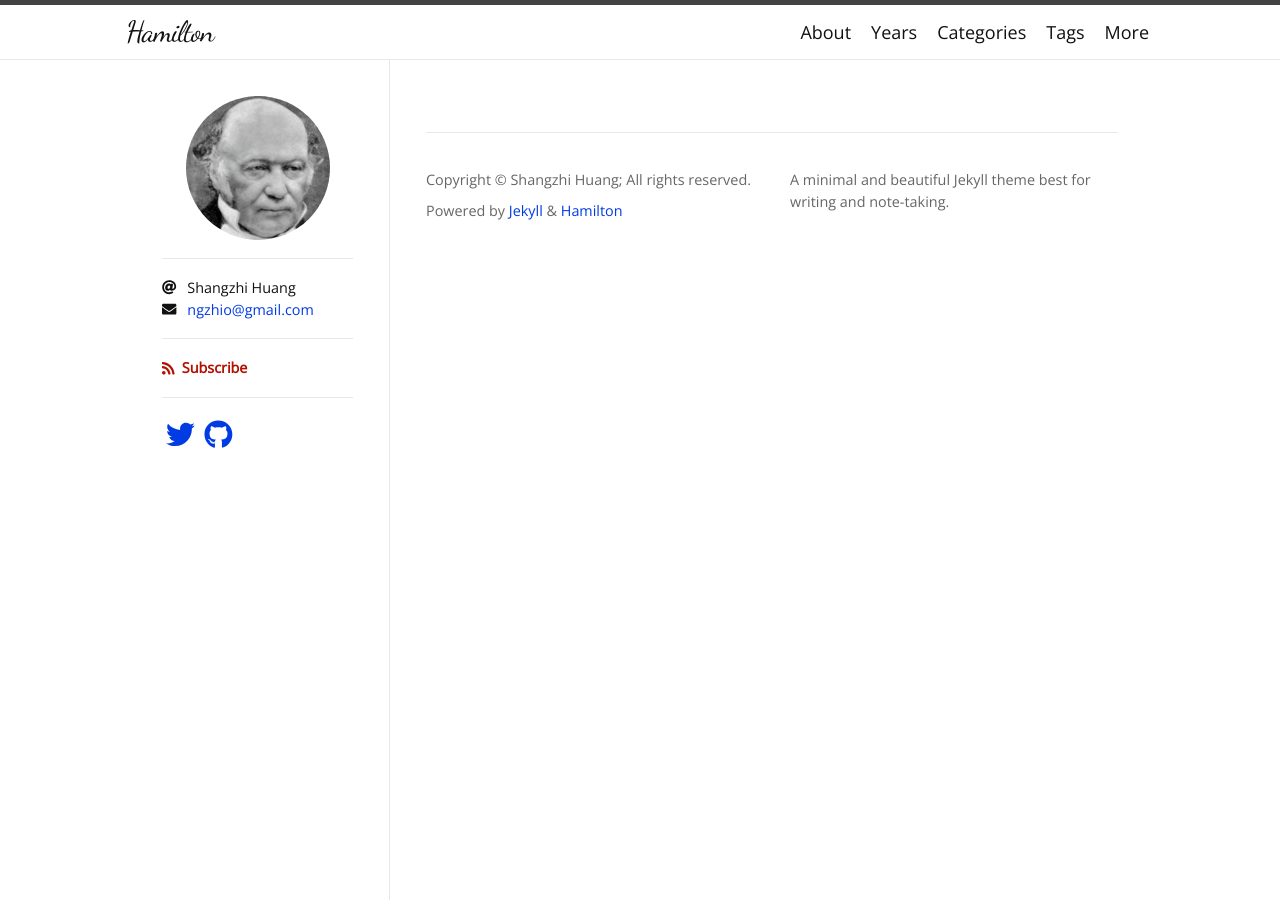
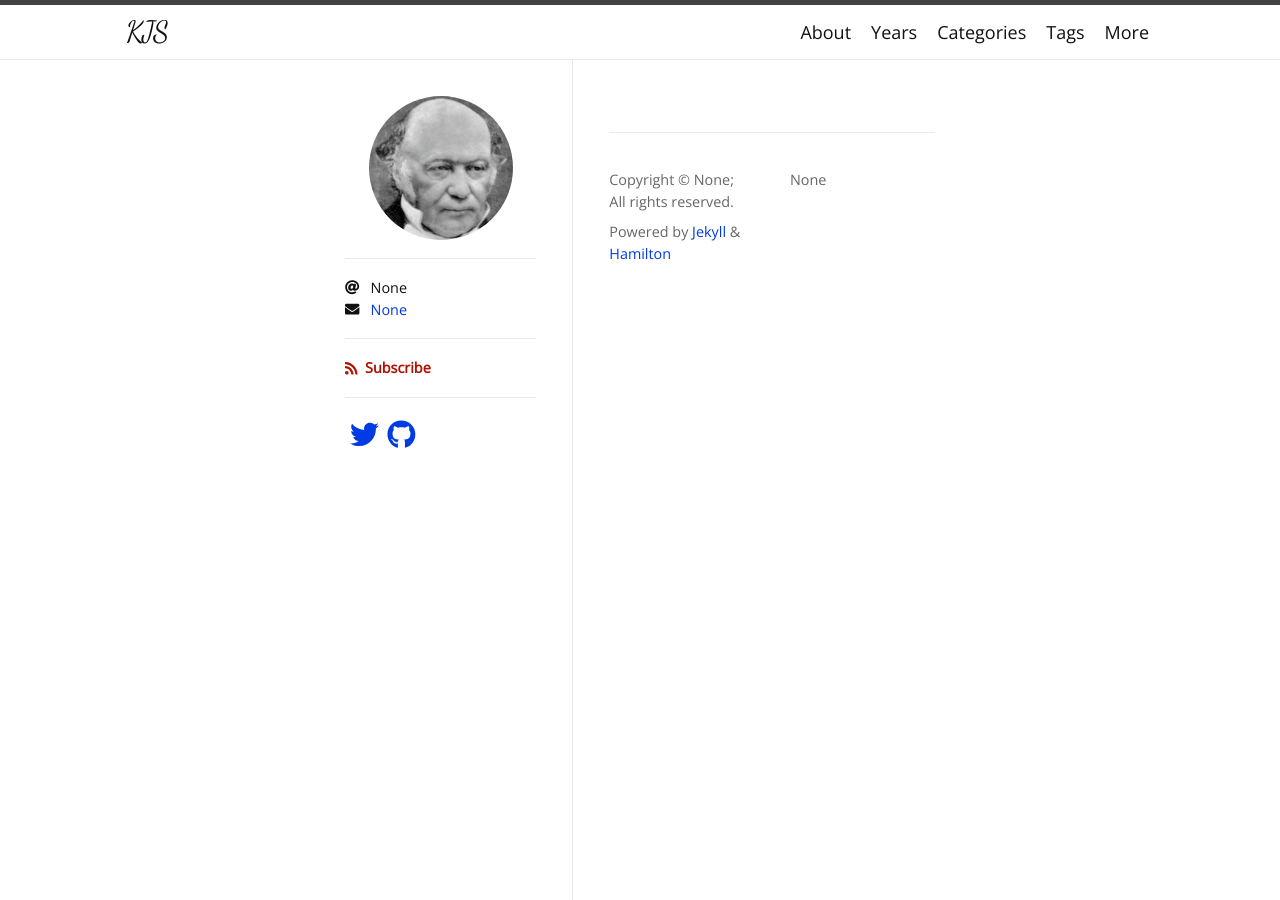
Before and after one commit to Kounter-Ctrike-Local-Defensive/Kounter-Ctrike-Local-Defensive.github.io, a Jekyll site: the page built from index.html, in a window 1280 px wide. Built offline with Jekyll 4.4.1, drawn with Linux system fonts in a browser that asks for light colours; nearby versions of some CDN libraries; some web fonts are replaced; the list of posts is cut into pages by our own code.

Commit message:
Update _config.yml

```diff
--- a/_config.yml
+++ b/_config.yml
@@ -1,8 +1,8 @@
-title: Hamilton
-description: A minimal and beautiful Jekyll theme best for writing and note-taking.
-author: Shangzhi Huang
+title: KJS
+description: None
+author: None
 avatar: /logo.png
-email: ngzhio@gmail.com
+email: None
 
 plugins:
   - jekyll-seo-tag
@@ -29,15 +29,11 @@ exclude:
 
 # Jekyll SEO Tag (Optional)
 # =========================
-twitter:
-  username: lll
-  card: summary
-logo: logo.png
 social:
-  name: Shangzhi Huang
+  name: None
   links:
-    - https://twitter.com/ngzhio
-    - https://www.facebook.com/ngzhio
-    - https://github.com/ngzhio
-google_site_verification: u4WXQl0Eu66rsQo2kRdCNx
-lang: en
+    - None
+    - None
+    - None
+google_site_verification: None
+lang: kr
```
